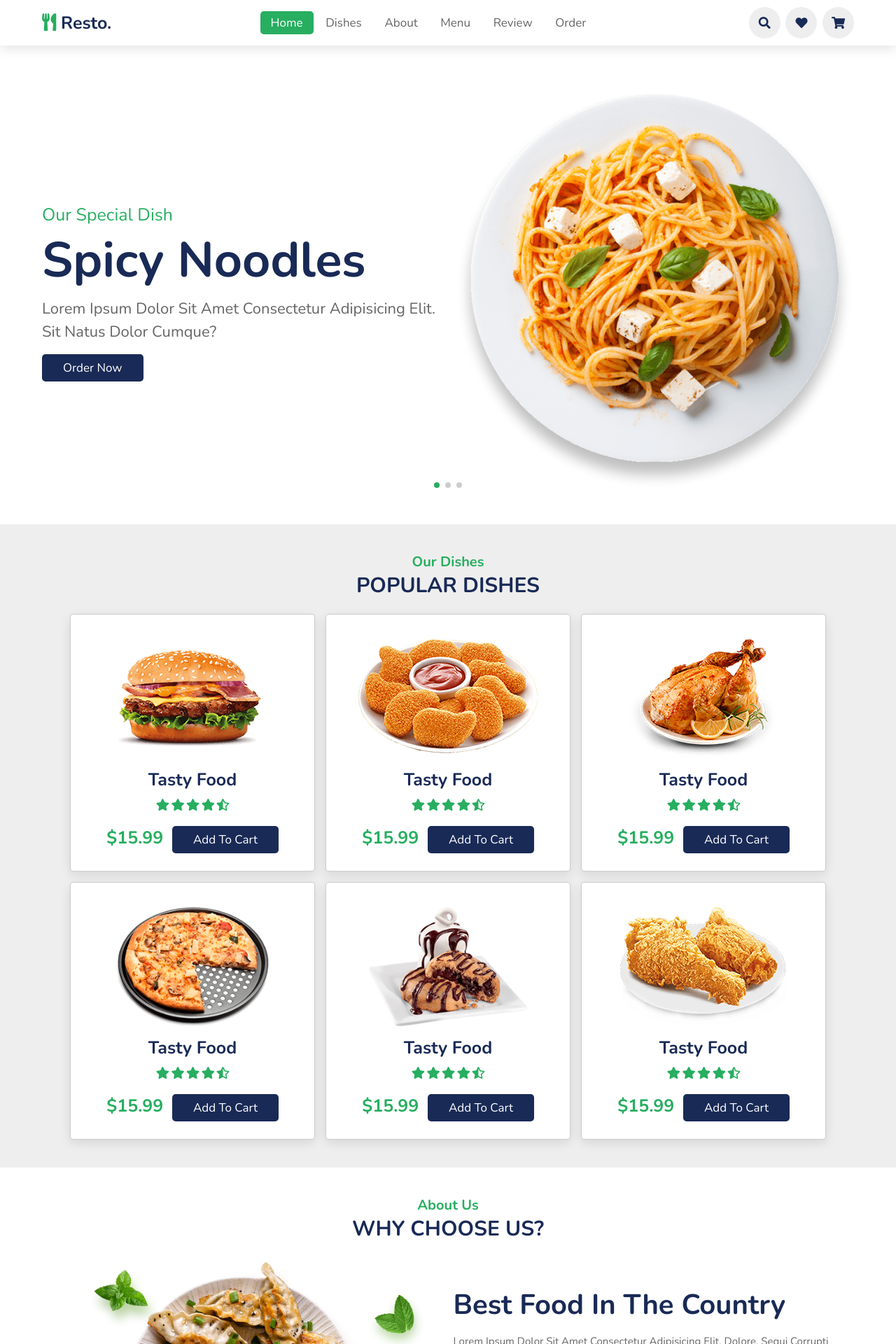
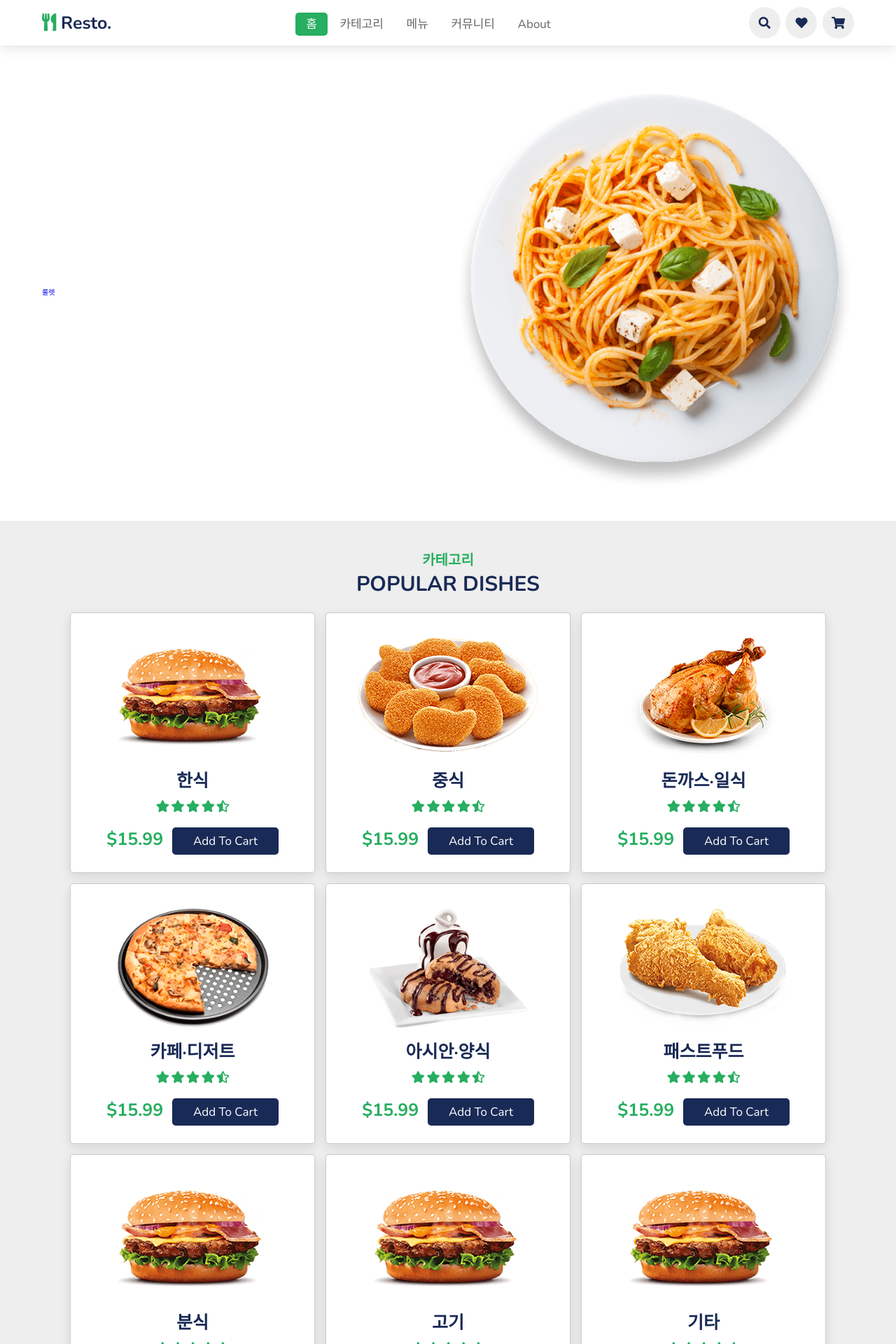
Before and after one commit to gimmetype/Opensource-Project-Basic, a Django app: page / in a window 1280 px wide. Shown: the top 1920 px of the page at 70% size. Run offline with Django 4.2, Linux system fonts and the light colour scheme.

Commit message:
index.html 수정

```diff
--- a/food/templates/foodoctor/index.html
+++ b/food/templates/foodoctor/index.html
@@ -27,12 +27,11 @@
         <a href="#" class="logo"><i class="fas fa-utensils"></i> resto.</a>
 
         <nav class="navbar">
-            <a class="active" href="#home">home</a>
-            <a href="#dishes">dishes</a>
+            <a class="active" href="#home">홈</a>
+            <a href="#dishes">카테고리</a>
+            <a href="#menu">메뉴</a>
+            <a href="#review">커뮤니티</a>
             <a href="#about">about</a>
-            <a href="#menu">menu</a>
-            <a href="#review">review</a>
-            <a href="#order">order</a>
         </nav>
 
         <div class="icons">
@@ -60,6 +59,7 @@
 
 <div class="container">
 
+{#    룰렛 만들기    #}
     <section class="home" id="home">
 
         <div class="swiper home-slider">
@@ -68,39 +68,13 @@
 
                 <div class="swiper-slide slide">
                     <div class="content">
-                        <span>our special dish</span>
-                        <h3>spicy noodles</h3>
-                        <p>Lorem ipsum dolor sit amet consectetur adipisicing elit. Sit natus dolor cumque?</p>
-                        <a href="#" class="btn">order now</a>
+                        <a href="#" class="centered-button">룰렛</a>
                     </div>
                     <div class="image">
                         <img src="images/home-img-1.png" alt="">
                     </div>
                 </div>
 
-                <div class="swiper-slide slide">
-                    <div class="content">
-                        <span>our special dish</span>
-                        <h3>fried chicken</h3>
-                        <p>Lorem ipsum dolor sit amet consectetur adipisicing elit. Sit natus dolor cumque?</p>
-                        <a href="#" class="btn">order now</a>
-                    </div>
-                    <div class="image">
-                        <img src="images/home-img-2.png" alt="">
-                    </div>
-                </div>
-
-                <div class="swiper-slide slide">
-                    <div class="content">
-                        <span>our special dish</span>
-                        <h3>hot pizza</h3>
-                        <p>Lorem ipsum dolor sit amet consectetur adipisicing elit. Sit natus dolor cumque?</p>
-                        <a href="#" class="btn">order now</a>
-                    </div>
-                    <div class="image">
-                        <img src="images/home-img-3.png" alt="">
-                    </div>
-                </div>
 
             </div>
 
@@ -120,7 +94,7 @@
 
     <section class="dishes" id="dishes">
 
-        <h3 class="sub-heading"> our dishes </h3>
+        <h3 class="sub-heading"> 카테고리 </h3>
         <h1 class="heading"> popular dishes </h1>
 
         <div class="box-container">
@@ -129,7 +103,7 @@
                 <a href="#" class="fas fa-heart"></a>
                 <a href="#" class="fas fa-eye"></a>
                 <img src="images/dish-1.png" alt="">
-                <h3>tasty food</h3>
+                <h3>한식</h3>
                 <div class="stars">
                     <i class="fas fa-star"></i>
                     <i class="fas fa-star"></i>
@@ -145,7 +119,7 @@
                 <a href="#" class="fas fa-heart"></a>
                 <a href="#" class="fas fa-eye"></a>
                 <img src="images/dish-2.png" alt="">
-                <h3>tasty food</h3>
+                <h3>중식</h3>
                 <div class="stars">
                     <i class="fas fa-star"></i>
                     <i class="fas fa-star"></i>
@@ -161,7 +135,7 @@
                 <a href="#" class="fas fa-heart"></a>
                 <a href="#" class="fas fa-eye"></a>
                 <img src="images/dish-3.png" alt="">
-                <h3>tasty food</h3>
+                <h3>돈까스·일식</h3>
                 <div class="stars">
                     <i class="fas fa-star"></i>
                     <i class="fas fa-star"></i>
@@ -177,7 +151,7 @@
                 <a href="#" class="fas fa-heart"></a>
                 <a href="#" class="fas fa-eye"></a>
                 <img src="images/dish-4.png" alt="">
-                <h3>tasty food</h3>
+                <h3>카페·디저트</h3>
                 <div class="stars">
                     <i class="fas fa-star"></i>
                     <i class="fas fa-star"></i>
@@ -193,7 +167,7 @@
                 <a href="#" class="fas fa-heart"></a>
                 <a href="#" class="fas fa-eye"></a>
                 <img src="images/dish-5.png" alt="">
-                <h3>tasty food</h3>
+                <h3>아시안·양식</h3>
                 <div class="stars">
                     <i class="fas fa-star"></i>
                     <i class="fas fa-star"></i>
@@ -209,7 +183,7 @@
                 <a href="#" class="fas fa-heart"></a>
                 <a href="#" class="fas fa-eye"></a>
                 <img src="images/dish-6.png" alt="">
-                <h3>tasty food</h3>
+                <h3>패스트푸드</h3>
                 <div class="stars">
                     <i class="fas fa-star"></i>
                     <i class="fas fa-star"></i>
@@ -221,6 +195,55 @@
                 <a href="#" class="btn">add to cart</a>
             </div>
 
+            <div class="box">
+                <a href="#" class="fas fa-heart"></a>
+                <a href="#" class="fas fa-eye"></a>
+                <img src="images/dish-1.png" alt="">
+                <h3>분식</h3>
+                <div class="stars">
+                    <i class="fas fa-star"></i>
+                    <i class="fas fa-star"></i>
+                    <i class="fas fa-star"></i>
+                    <i class="fas fa-star"></i>
+                    <i class="fas fa-star-half-alt"></i>
+                </div>
+                <span>$15.99</span>
+                <a href="#" class="btn">add to cart</a>
+            </div>
+
+            <div class="box">
+            <a href="#" class="fas fa-heart"></a>
+            <a href="#" class="fas fa-eye"></a>
+            <img src="images/dish-1.png" alt="">
+            <h3>고기</h3>
+            <div class="stars">
+                <i class="fas fa-star"></i>
+                <i class="fas fa-star"></i>
+                <i class="fas fa-star"></i>
+                <i class="fas fa-star"></i>
+                <i class="fas fa-star-half-alt"></i>
+            </div>
+            <span>$15.99</span>
+            <a href="#" class="btn">add to cart</a>
+
+            </div>
+
+            <div class="box">
+            <a href="#" class="fas fa-heart"></a>
+            <a href="#" class="fas fa-eye"></a>
+            <img src="images/dish-1.png" alt="">
+            <h3>기타</h3>
+            <div class="stars">
+                <i class="fas fa-star"></i>
+                <i class="fas fa-star"></i>
+                <i class="fas fa-star"></i>
+                <i class="fas fa-star"></i>
+                <i class="fas fa-star-half-alt"></i>
+            </div>
+            <span>$15.99</span>
+            <a href="#" class="btn">add to cart</a>
+            </div>
+
         </div>
 
     </section>
@@ -229,49 +252,6 @@
 
 <!-- dishes section ends -->
 
-<!-- about section starts  -->
-
-<div class="container">
-
-    <section class="about" id="about">
-
-        <h3 class="sub-heading"> about us </h3>
-        <h1 class="heading"> why choose us? </h1>
-
-        <div class="row">
-
-            <div class="image">
-                <img src="images/about-img.png" alt="">
-            </div>
-
-            <div class="content">
-                <h3>best food in the country</h3>
-                <p>Lorem ipsum dolor sit amet consectetur adipisicing elit. Dolore, sequi corrupti corporis quaerat voluptatem ipsam neque labore modi autem, saepe numquam quod reprehenderit rem? Tempora aut soluta odio corporis nihil!</p>
-                <p>Lorem ipsum dolor sit amet, consectetur adipisicing elit. Aperiam, nemo. Sit porro illo eos cumque deleniti iste alias, eum natus.</p>
-                <div class="icons-container">
-                    <div class="icons">
-                        <i class="fas fa-shipping-fast"></i>
-                        <span>free delivery</span>
-                    </div>
-                    <div class="icons">
-                        <i class="fas fa-dollar-sign"></i>
-                        <span>easy payments</span>
-                    </div>
-                    <div class="icons">
-                        <i class="fas fa-headset"></i>
-                        <span>24/7 service</span>
-                    </div>
-                </div>
-                <a href="#" class="btn">learn more</a>
-            </div>
-
-        </div>
-
-    </section>
-
-</div>
-
-<!-- about section ends -->
 
 <!-- menu section starts  -->
 
@@ -279,7 +259,7 @@
 
     <section class="menu" id="menu">
 
-        <h3 class="sub-heading"> our menu </h3>
+        <h3 class="sub-heading"> 식당 </h3>
         <h1 class="heading"> today's speciality </h1>
 
         <div class="box-container">
@@ -478,7 +458,7 @@
 
     <section class="review" id="review">
 
-        <h3 class="sub-heading"> customer's review </h3>
+        <h3 class="sub-heading"> 커뮤니티 </h3>
         <h1 class="heading"> what they say </h1>
 
         <div class="swiper review-slider">
@@ -568,6 +548,49 @@
 </div>
 
 <!-- review section ends -->
+<!-- about section starts  -->
+
+<div class="container">
+
+    <section class="about" id="about">
+
+        <h3 class="sub-heading"> about us </h3>
+        <h1 class="heading"> why choose us? </h1>
+
+        <div class="row">
+
+            <div class="image">
+                <img src="images/about-img.png" alt="">
+            </div>
+
+            <div class="content">
+                <h3>best food in the country</h3>
+                <p>Lorem ipsum dolor sit amet consectetur adipisicing elit. Dolore, sequi corrupti corporis quaerat voluptatem ipsam neque labore modi autem, saepe numquam quod reprehenderit rem? Tempora aut soluta odio corporis nihil!</p>
+                <p>Lorem ipsum dolor sit amet, consectetur adipisicing elit. Aperiam, nemo. Sit porro illo eos cumque deleniti iste alias, eum natus.</p>
+                <div class="icons-container">
+                    <div class="icons">
+                        <i class="fas fa-shipping-fast"></i>
+                        <span>free delivery</span>
+                    </div>
+                    <div class="icons">
+                        <i class="fas fa-dollar-sign"></i>
+                        <span>easy payments</span>
+                    </div>
+                    <div class="icons">
+                        <i class="fas fa-headset"></i>
+                        <span>24/7 service</span>
+                    </div>
+                </div>
+                <a href="#" class="btn">learn more</a>
+            </div>
+
+        </div>
+
+    </section>
+
+</div>
+
+<!-- about section ends -->
 
 <!-- footer section starts  -->
 
@@ -578,27 +601,8 @@
         <div class="box-container">
 
             <div class="box">
-                <h3>locations</h3>
-                <a href="#">india</a>
-                <a href="#">japan</a>
-                <a href="#">russia</a>
-                <a href="#">USA</a>
-                <a href="#">france</a>
-            </div>
-
-            <div class="box">
-                <h3>quick links</h3>
-                <a href="#">home</a>
-                <a href="#">dishes</a>
-                <a href="#">about</a>
-                <a href="#">menu</a>
-                <a href="#">reivew</a>
-                <a href="#">order</a>
-            </div>
-
-            <div class="box">
                 <h3>contact info</h3>
-                <a href="#">+123-456-7890</a>
+                <a href="#">gimmetype@gmail.com</a>
                 <a href="#">+111-222-3333</a>
                 <a href="#">shaikhanas@gmail.com</a>
                 <a href="#">anasbhai@gmail.com</a>
@@ -609,7 +613,7 @@
                 <h3>follow us</h3>
                 <a href="#">facebook</a>
                 <a href="#">twitter</a>
-                <a href="#">instagram</a>
+                <a href="#">github</a>
                 <a href="#">linkedin</a>
             </div>
 
```
Also changed, not shown: food website_프로젝트/css/roulette.css (added), food website_프로젝트/roulette.html (added).
